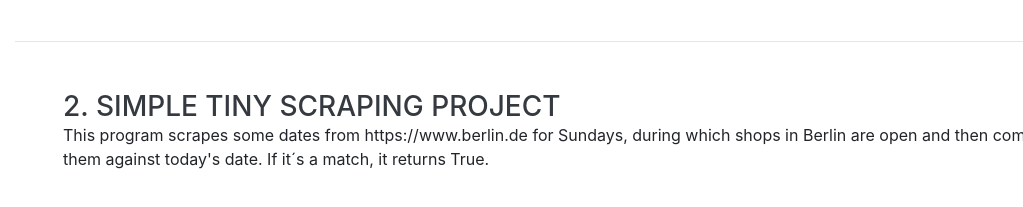
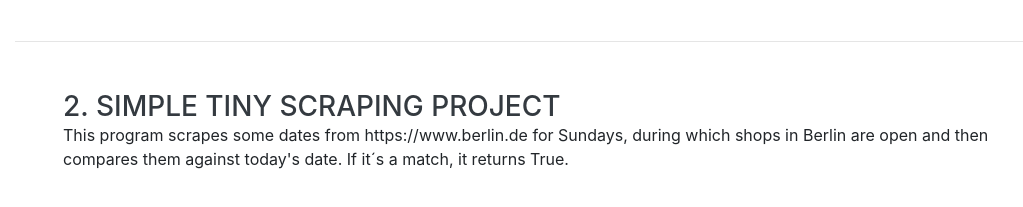
Before and after one commit to bottlekids/bottlekids.github.io, a website with bundled scripts: page index.html in a window 1280 px wide. Shown: the part 1120-1327 px from the top of the page, without its empty margins (257-1280 px from the left). Built offline with nearby package versions, Linux system fonts and the light colour scheme; a web font is replaced by a local one.

Commit message:
Update index.html

```diff
--- a/index.html
+++ b/index.html
@@ -120,7 +120,7 @@ if __name__ == "__main__":
         <div class="resume-item d-flex flex-column flex-md-row justify-content-between mb-5">
           <div class="resume-content">
             <h3 class="mb-0">2. Simple tiny scraping project</h3>
-            <p>This program scrapes some dates from https://www.berlin.de for Sundays, during which shops in Berlin are open and then compare them against today's date. If it´s a match, it returns True.</p>
+            <p>This program scrapes some dates from https://www.berlin.de for Sundays, during which shops in Berlin are open and then compares them against today's date. If it´s a match, it returns True.</p>
             <p>
               <pre>
                   <code>
```
